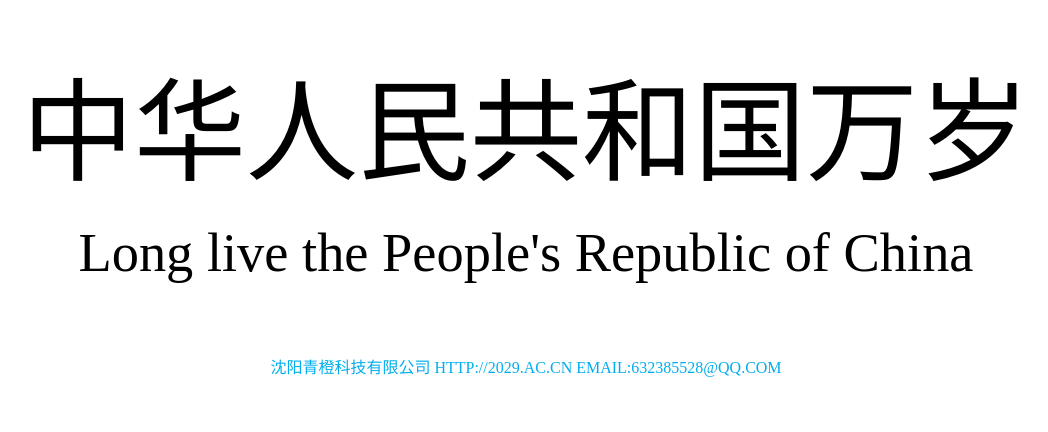
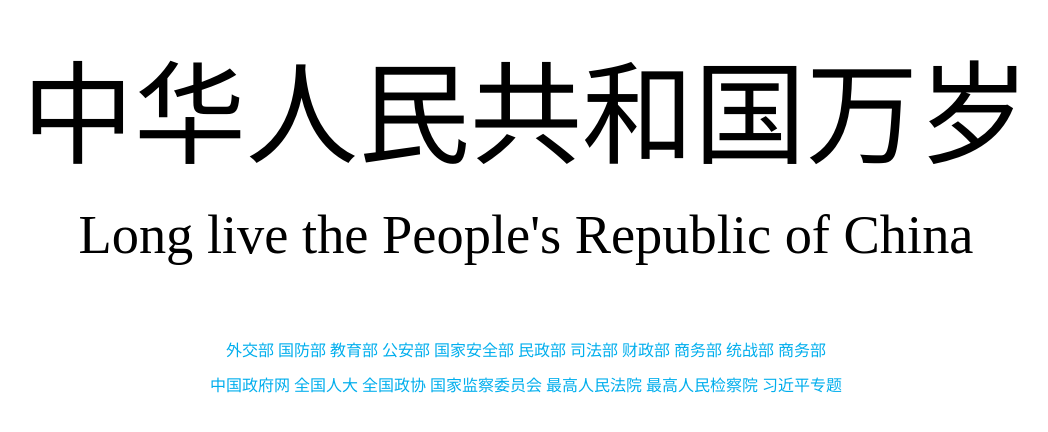
Before and after one commit to dylanbai8/Long_live_the_Peoples_Republic_of_China, a plain HTML site: page index.html in a window 1280 px wide. Shown: the part 168-600 px from the top of the page, without its empty margins (114-1162 px from the left). Drawn offline with Linux system fonts and the light colour scheme.

Commit message:
Update index.html

```diff
--- a/index.html
+++ b/index.html
@@ -6,7 +6,7 @@
 <meta name="keywords" content="中华人民共和国万岁">
 <meta name="description" content="中华人民共和国万岁">
 <meta name="viewport" content="width=device-width, initial-scale=1">
-<meta name="robots" content="none">
+<meta name="robots" content="all">
 
 <title>中华人民共和国万岁</title>
 
@@ -36,7 +36,28 @@ a {color:#00AEED;}
 <br>
 <br>
 <p>
-<a href="http://2029.ac.cn">沈阳青橙科技有限公司 HTTP://2029.AC.CN EMAIL:632385528@QQ.COM</a>
+
+<a href="https://www.mfa.gov.cn/web/">外交部</a>
+<a href="http://www.mod.gov.cn/">国防部</a>
+<a href="http://www.moe.gov.cn/">教育部</a>
+<a href="http://www.mps.gov.cn/">公安部</a>
+<a href="">国家安全部</a>
+<a href="http://www.mca.gov.cn/">民政部</a>
+<a href="http://www.moj.gov.cn/">司法部</a>
+<a href="http://www.mof.gov.cn/">财政部</a>
+<a href="http://www.mofcom.gov.cn/">商务部</a>
+<a href="http://www.zytzb.gov.cn/">统战部</a>
+<a href="http://www.mofcom.gov.cn/">商务部</a>
+
+<br>
+<a href="http://www.gov.cn/">中国政府网</a>
+<a href="http://www.npc.gov.cn/">全国人大</a>
+<a href="http://www.cppcc.gov.cn/">全国政协</a>
+<a href="http://www.ccdi.gov.cn/">国家监察委员会</a>
+<a href="http://www.court.gov.cn/">最高人民法院</a>
+<a href="http://www.spp.gov.cn/">最高人民检察院</a>
+<a href="http://cpc.people.com.cn/xijinping/">习近平专题</a>
+
 </p>
 
 </td>
```
